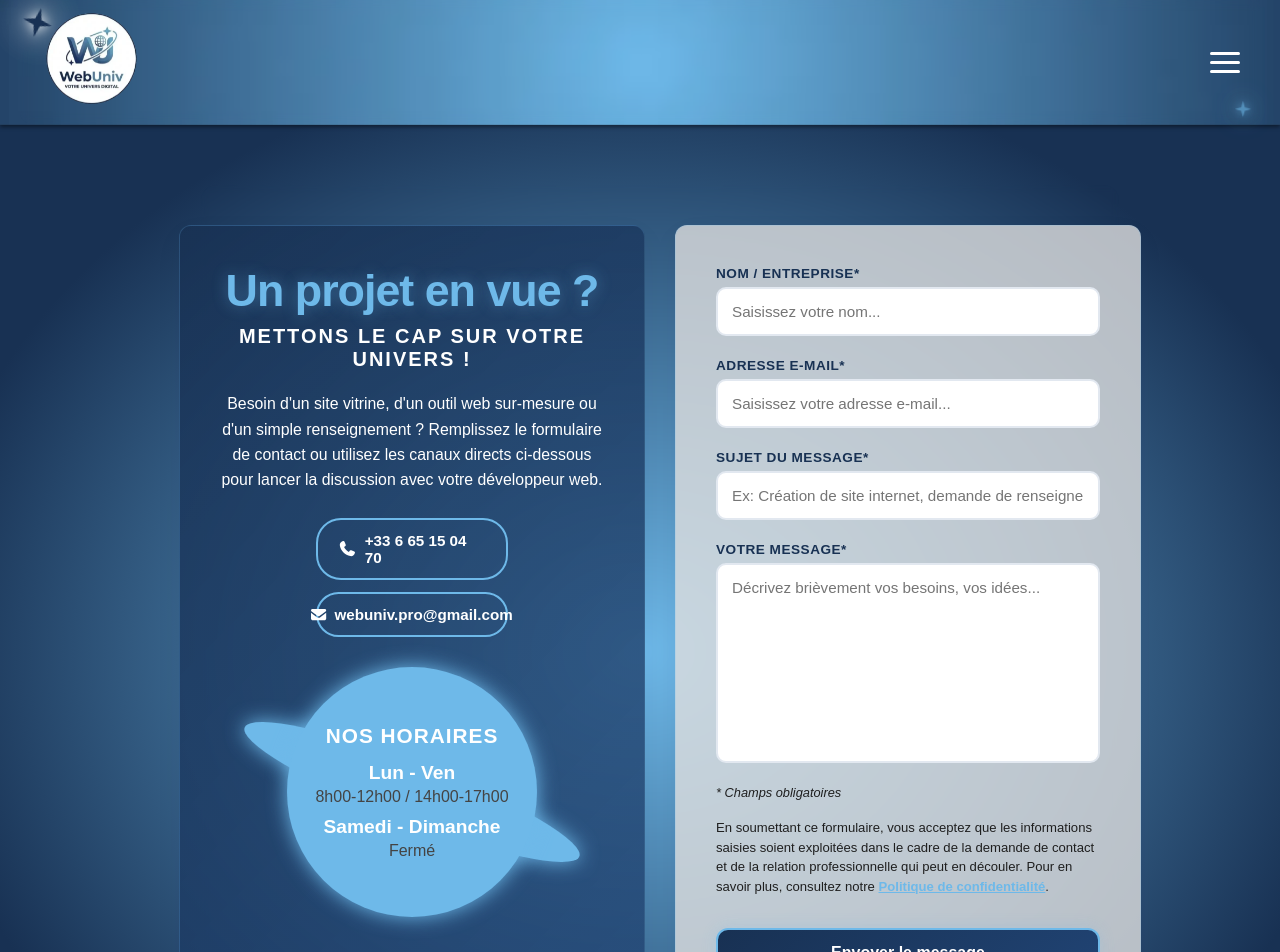
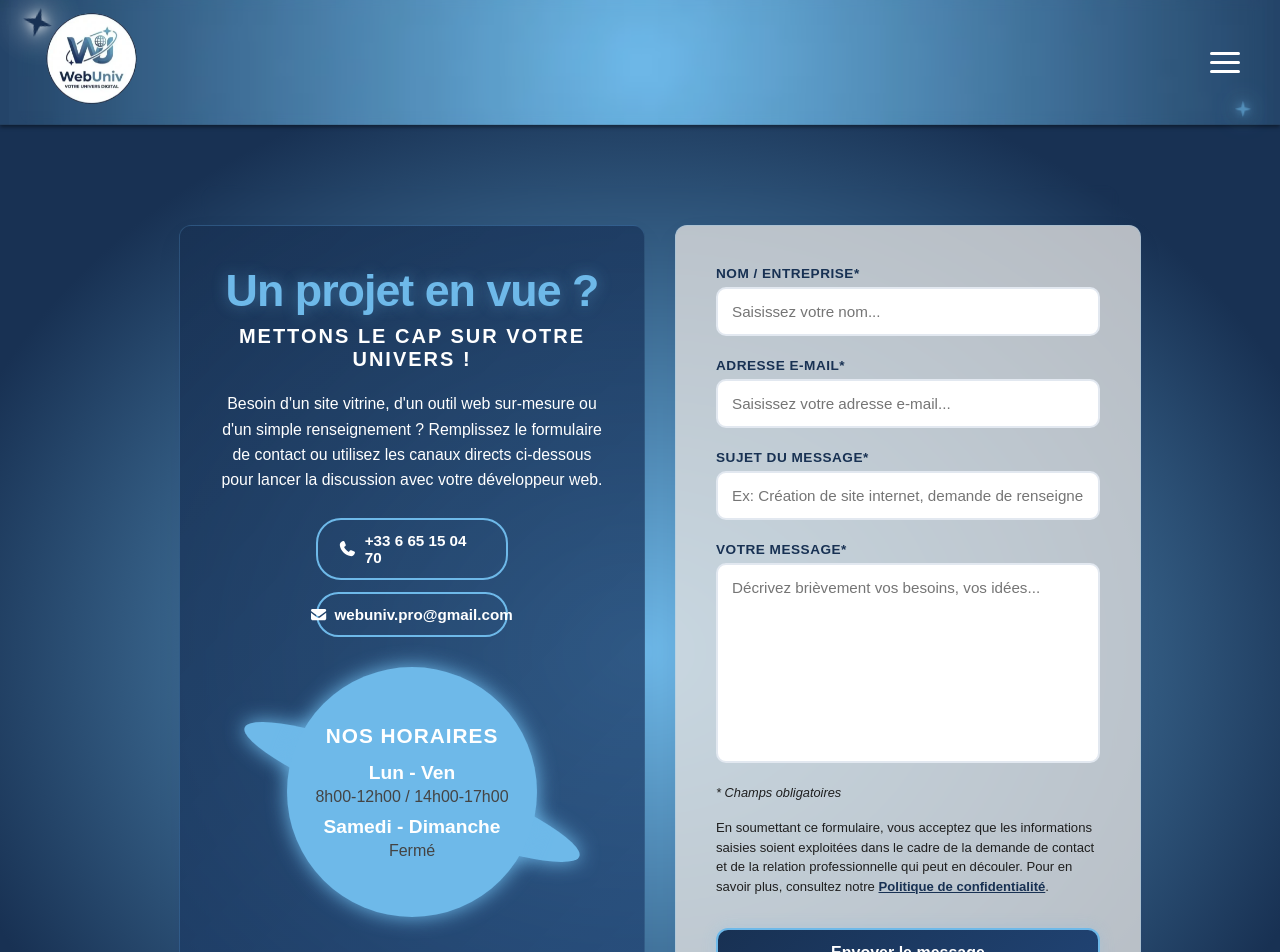
Before and after one commit to JHochart0/WebUniv, a React (Vite) app: page /contact in a window 1280 px wide. Shown: the top 952 px of the page. Built offline with nearby package versions, Linux system fonts and the light colour scheme.

Commit message:
changed privacy link color

```diff
--- a/src/css/Contact.css
+++ b/src/css/Contact.css
@@ -438,14 +438,14 @@
 }
 
 .contact-privacy-text a {
-    color: var(--color-light-blue);
+    color: var(--color-abyssal-blue);
     text-decoration: underline;
     font-weight: 600;
     transition: color 0.2s ease;
 }
 
 .contact-privacy-text a:hover {
-    color: var(--color-abyssal-blue);
+    color: var(--color-light-blue);
 }
 
 /*********************************
```
